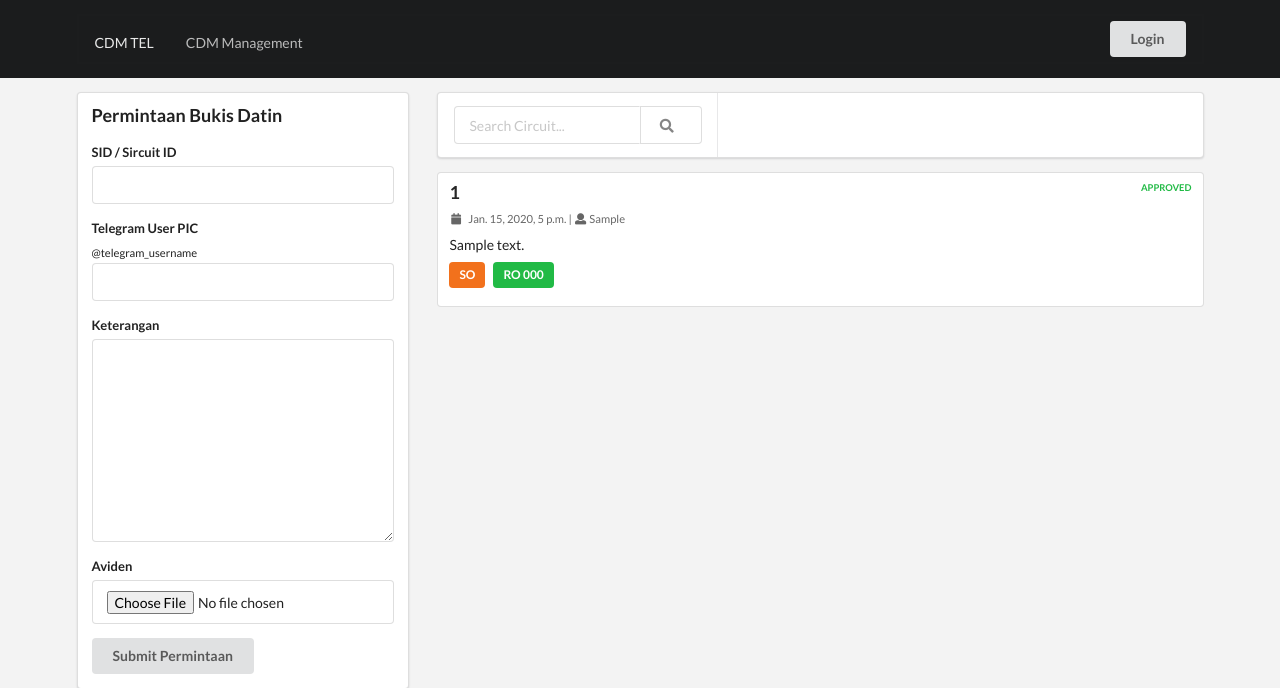
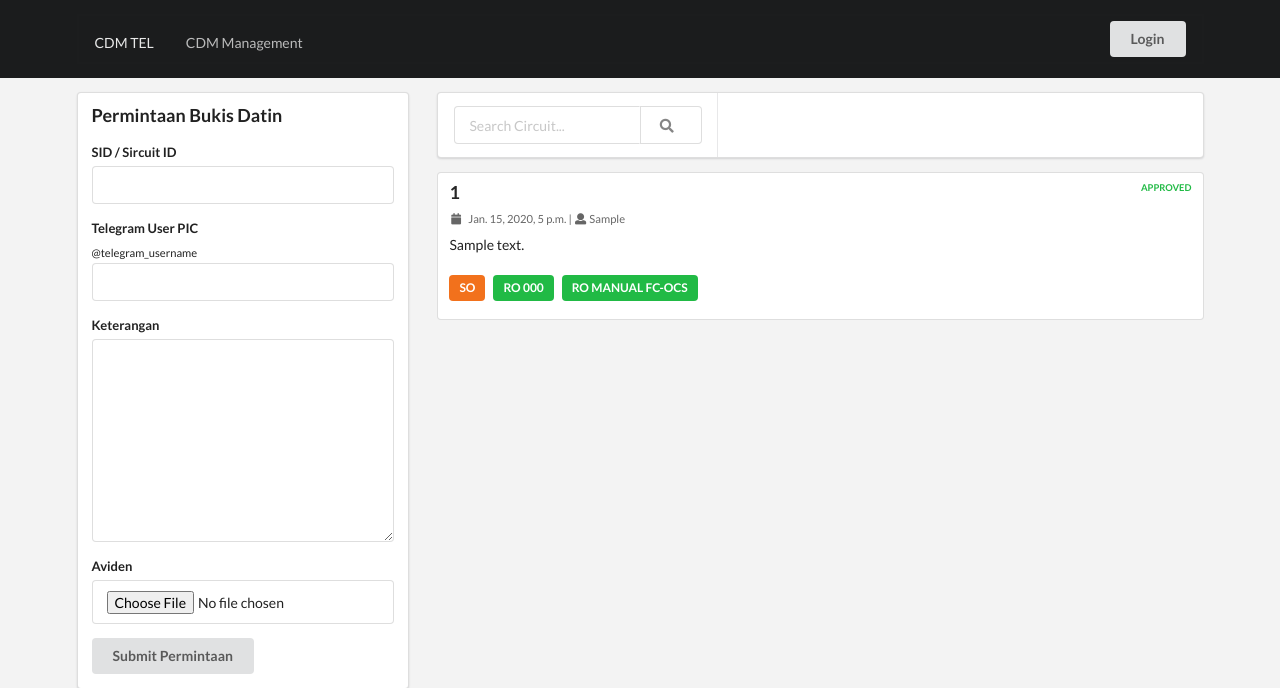
Before and after one commit to cursecan/cdmtel, a Django app: page / in a window 1280 px wide. Shown: the top 688 px of the page. Run offline with Django 3.2, Linux system fonts and the light colour scheme; tables that the repository leaves empty hold one stand-in row (values such as "Sample post").

Commit message:
Mod info home manual bukis

```diff
--- a/cdmsoro/models.py
+++ b/cdmsoro/models.py
@@ -42,7 +42,7 @@ class PermintaanResume(CommonBase):
 
 
 class ManualOrder(CommonBase):
-    permintaan_resume = models.ForeignKey(PermintaanResume, on_delete=models.CASCADE)
+    permintaan_resume = models.OneToOneField(PermintaanResume, on_delete=models.CASCADE)
     message = models.TextField(max_length=500)
 
 
--- a/template/cdmsoro/pg-bukis.html
+++ b/template/cdmsoro/pg-bukis.html
@@ -100,13 +100,18 @@ Buka Isolir
                                                         <i class="user icon"></i> {{ bukis.pic }}
                                                     </small>
                                                 </div>
-                                                <div class="description">
+                                                <div class="description" style="margin-bottom:20px">
                                                     <p>{{ bukis.message|truncatechars:100 }}</p>
                                                 </div>
                                                 <div class="meta">
                                                     <div class="ui orange label">SO {{ bukis.suspend }}</div>
                                                     {% if bukis.suspend != bukis.sid.get_last_order %}
                                                     <div class="ui green label">RO {{ bukis.sid.get_last_order }}</div>
+                                                    {% endif %}
+                                                    {% if bukis.manual_bukis %}
+                                                    <div class="ui green label">
+                                                        RO MANUAL FC-OCS
+                                                    </div>
                                                     {% endif %}
                                                 </div>
 
```
Also changed, not shown: cdmsoro/migrations/0003_auto_20190225_1644.py (added).
